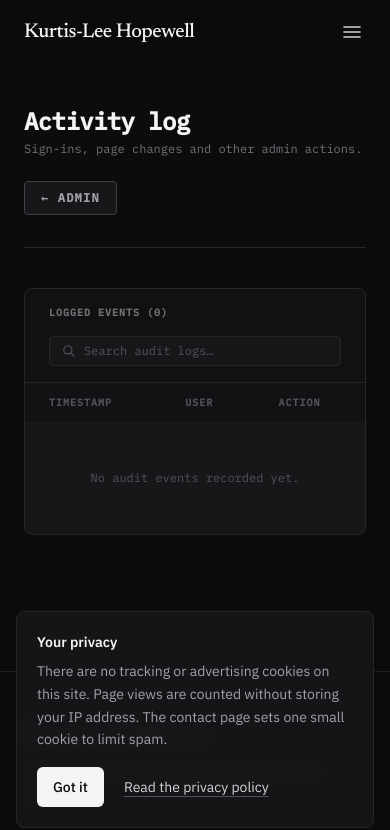
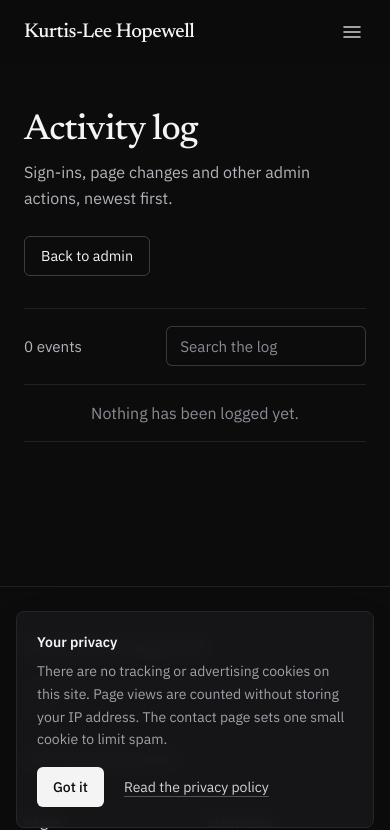
Before and after one commit to Kalmai221/portfolio, a Flask app: page /admin/audit in a window 390 px wide. Shown: the top 830 px of the page. Run offline with Flask 3, Linux system fonts and the light colour scheme; the visitor is signed in with stand-in values (Sample User, id 1); data that the repository does not hold is empty; some libraries are stand-ins or nearby versions.

Commit message:
Redesign the admin activity log
Replace the boxed table with a plain list: action tag and detail on the left,
who and when on the right. Details now show on phones too (the old table hid
them). Search keeps working and the log no longer breaks on entries with no
detail.

Co-Authored-By: Claude Sonnet 5.5 <noreply@anthropic.com>

```diff
--- a/api/templates/audit.html
+++ b/api/templates/audit.html
@@ -1,96 +1,101 @@
 {% extends "layout.html" %}
+{% block title %}Activity log | {{ settings.site_name_first }} {{ settings.site_name_last }}{% endblock %}
 {% block content %}
-<div class="max-w-7xl mx-auto px-6 py-10 space-y-10">
+<style>
+  .aud {
+    --border: rgba(255, 255, 255, 0.09);
+    --text-1: #f4f4f5;
+    --text-2: #b4b4bb;
+    --text-3: #8b8b94;
+    --accent: #d4c5a9;
+  }
+  .aud h1, .aud p, .aud ul { margin: 0; padding: 0; }
+  .aud ul { list-style: none; }
 
-    <!-- Header -->
-    <div class="flex flex-wrap items-end justify-between gap-6 pb-8 border-b border-zinc-800">
+  .aud-head { display: flex; flex-wrap: wrap; align-items: flex-end; justify-content: space-between; gap: 1.5rem; padding-bottom: 2rem; }
+  .aud-head h1 { font-family: Newsreader, Georgia, serif; font-weight: 500; font-size: clamp(2.25rem, 7vw, 3.5rem); line-height: 1.05; letter-spacing: -0.02em; color: var(--text-1); }
+  .aud-head p { margin-top: 0.6rem; max-width: 32rem; line-height: 1.6; color: var(--text-2); }
+  .aud-back {
+    display: inline-flex; align-items: center; min-height: 40px; padding: 0.4rem 1rem; border: 1px solid rgba(255, 255, 255, 0.2); border-radius: 6px;
+    color: var(--text-1); font-size: 0.9rem; text-decoration: none; transition: border-color 0.15s;
+  }
+  .aud-back:hover { border-color: rgba(255, 255, 255, 0.5); }
+  .aud-back:focus-visible { outline: 2px solid var(--accent); outline-offset: 2px; }
+
+  .aud-bar { display: flex; flex-wrap: wrap; align-items: center; justify-content: space-between; gap: 1rem; padding: 1.1rem 0; border-top: 1px solid var(--border); }
+  .aud-count { font-size: 0.95rem; color: var(--text-2); }
+  .aud-input {
+    min-height: 40px; width: 100%; max-width: 18rem; padding: 0.45rem 0.8rem; background: #0c0c0d; border: 1px solid rgba(255, 255, 255, 0.18); border-radius: 6px;
+    color: var(--text-1); font: inherit; font-size: 0.95rem; transition: border-color 0.15s, box-shadow 0.15s;
+  }
+  .aud-input::placeholder { color: var(--text-3); }
+  .aud-input:hover { border-color: rgba(255, 255, 255, 0.32); }
+  .aud-input:focus { outline: none; border-color: var(--accent); box-shadow: 0 0 0 3px rgba(212, 197, 169, 0.18); }
+
+  .aud-list { border-top: 1px solid var(--border); }
+  .aud-list li { display: grid; grid-template-columns: minmax(0, 1fr); gap: 0.4rem; padding: 1rem 0; border-bottom: 1px solid var(--border); }
+  @media (min-width: 760px) { .aud-list li { grid-template-columns: minmax(0, 1fr) 13rem; gap: 2rem; align-items: baseline; } }
+  .aud-main { display: flex; flex-wrap: wrap; align-items: baseline; gap: 0.5rem 0.9rem; min-width: 0; }
+  .aud-tag {
+    display: inline-block; padding: 0.1rem 0.6rem; border: 1px solid var(--border); border-radius: 4px;
+    font-family: "IBM Plex Mono", ui-monospace, monospace; font-size: 0.8rem; color: var(--text-1); white-space: nowrap;
+  }
+  .aud-tag.is-warn { color: #fca5a5; border-color: rgba(248, 113, 113, 0.45); background: rgba(248, 113, 113, 0.08); }
+  .aud-detail { min-width: 0; color: var(--text-2); line-height: 1.5; overflow-wrap: anywhere; }
+  .aud-meta { display: flex; flex-direction: column; gap: 0.1rem; font-size: 0.85rem; color: var(--text-3); }
+  @media (min-width: 760px) { .aud-meta { text-align: right; } }
+  .aud-meta .aud-user { color: var(--text-2); }
+  .aud-meta time { font-family: "IBM Plex Mono", ui-monospace, monospace; font-size: 0.8rem; white-space: nowrap; }
+  .aud-empty { padding: 2.5rem 0; text-align: center; color: var(--text-3); }
+</style>
+
+<div class="aud max-w-5xl mx-auto px-6 py-12">
+
+    <header class="aud-head">
         <div>
-            <div class="flex items-center gap-3 mb-1">
-                <h1 class="text-2xl font-bold tracking-tight text-zinc-100 font-mono">Activity log</h1>
-            </div>
-            <p class="text-zinc-500 text-xs font-mono">Sign-ins, page changes and other admin actions.</p>
+            <h1>Activity log</h1>
+            <p>Sign-ins, page changes and other admin actions, newest first.</p>
         </div>
-        <div class="flex items-center gap-3">
-            <a href="/admin"
-               class="px-4 py-2 text-xs font-semibold font-mono uppercase tracking-widest text-zinc-400 bg-zinc-900 border border-zinc-700 rounded hover:border-zinc-500 hover:text-zinc-100 transition-all">
-                ← Admin
-            </a>
+        <a href="/admin" class="aud-back">Back to admin</a>
+    </header>
+
+    <div class="aud-bar">
+        <p class="aud-count">{{ entries|length }} {{ 'event' if entries|length == 1 else 'events' }}</p>
+        <div>
+            <label for="log-filter" class="sr-only">Search the activity log</label>
+            <input id="log-filter" class="aud-input" type="search" placeholder="Search the log" oninput="filterLogs(this.value)" autocomplete="off">
         </div>
     </div>
 
-    <!-- Log Table Card -->
-    <div class="bg-zinc-900 border border-zinc-800 rounded-lg overflow-hidden">
-        <div class="flex flex-col sm:flex-row items-start sm:items-center justify-between px-6 py-4 border-b border-zinc-800 bg-zinc-950/50 gap-4">
-            <div class="flex items-center gap-2">
-                <span class="text-[10px] font-mono font-semibold text-zinc-500 uppercase tracking-widest">Logged Events ({{ entries|length }})</span>
+    <ul class="aud-list" id="logs-tbody">
+        {% for log in entries %}
+        {% set lvl = log.level|lower if log.level else 'info' %}
+        <li class="log-row" data-search="{{ log.action|lower }} {{ (log.detail or '')|lower }} {{ (log.user or '')|lower }}">
+            <div class="aud-main">
+                <span class="aud-tag{{ ' is-warn' if lvl in ['warn', 'warning', 'error', 'critical'] else '' }}">{{ log.action }}</span>
+                <span class="aud-detail">{{ log.detail or 'No details' }}</span>
             </div>
-            <div class="flex items-center gap-2 bg-zinc-900 border border-zinc-800 rounded px-3 py-1.5 focus-within:border-zinc-600 transition-colors w-full sm:w-auto">
-                <svg class="w-3.5 h-3.5 text-zinc-600 shrink-0" fill="none" stroke="currentColor" viewBox="0 0 24 24"><path stroke-linecap="round" stroke-linejoin="round" stroke-width="2" d="M21 21l-6-6m2-5a7 7 0 11-14 0 7 7 0 0114 0"/></svg>
-                <input type="text" placeholder="Search audit logs…" oninput="filterLogs(this.value)"
-                    class="bg-transparent outline-none text-xs font-mono text-zinc-300 placeholder-zinc-600 w-full sm:w-48">
+            <div class="aud-meta">
+                <span class="aud-user">{{ log.user or 'anonymous' }}</span>
+                <time>{{ log.timestamp.strftime('%Y-%m-%d %H:%M:%S') if log.timestamp.strftime is defined else log.timestamp }}</time>
             </div>
-        </div>
-
-        <table class="w-full text-left border-collapse">
-            <thead>
-                <tr class="bg-zinc-950/40">
-                    <th class="px-6 py-3 text-[10px] font-mono font-semibold text-zinc-600 uppercase tracking-widest">Timestamp</th>
-                    <th class="px-6 py-3 text-[10px] font-mono font-semibold text-zinc-600 uppercase tracking-widest">User</th>
-                    <th class="px-6 py-3 text-[10px] font-mono font-semibold text-zinc-600 uppercase tracking-widest">Action</th>
-                    <th class="px-6 py-3 text-[10px] font-mono font-semibold text-zinc-600 uppercase tracking-widest hidden md:table-cell">Detail Payload</th>
-                </tr>
-            </thead>
-            <tbody id="logs-tbody" class="divide-y divide-zinc-800/60 font-mono text-xs">
-                {% for log in entries %}
-                <tr class="hover:bg-zinc-800/30 transition-colors log-row" data-search="{{ log.action|lower }} {{ log.detail|lower }} {{ log.user|lower }}">
-                    <td class="px-6 py-4 text-zinc-400 whitespace-nowrap">
-                        {{ log.timestamp.strftime('%Y-%m-%d %H:%M:%S') if log.timestamp.strftime is defined else log.timestamp }}
-                    </td>
-                    <td class="px-6 py-4 text-zinc-200">
-                        <span class="inline-flex items-center gap-1.5 px-2 py-0.5 rounded bg-zinc-800 border border-zinc-700 text-[10px]">
-                            <span class="w-1.5 h-1.5 rounded-full bg-brand"></span>
-                            {{ log.user or 'anonymous' }}
-                        </span>
-                    </td>
-                    <td class="px-6 py-4">
-                        {% set lvl = log.level|lower if log.level else 'info' %}
-                        <span class="px-2 py-0.5 rounded text-[10px] font-bold uppercase tracking-wider
-                            {{ 'bg-red-500/10 border border-red-500/30 text-red-400' if lvl in ['warn', 'warning', 'error', 'critical'] else 'bg-brand/10 border border-brand/20 text-brand' }}">
-                            {{ log.action }}
-                        </span>
-                    </td>
-                    <td class="px-6 py-4 text-zinc-500 max-w-md truncate hidden md:table-cell">
-                        {{ log.detail or '—' }}
-                    </td>
-                </tr>
-                {% else %}
-                <tr>
-                    <td colspan="4" class="px-6 py-12 text-center text-xs font-mono text-zinc-600">
-                        No audit events recorded yet.
-                    </td>
-                </tr>
-                {% endfor %}
-            </tbody>
-        </table>
-        <div id="no-log-results" class="hidden px-6 py-12 text-center text-xs font-mono text-zinc-600">
-            No audit records match your search query.
-        </div>
-    </div>
+        </li>
+        {% else %}
+        <li><p class="aud-empty">Nothing has been logged yet.</p></li>
+        {% endfor %}
+    </ul>
+    <p id="no-log-results" class="aud-empty" style="display:none">No events match your search.</p>
 </div>
 
 <script>
 function filterLogs(query) {
-    const q = query.toLowerCase();
+    const q = query.trim().toLowerCase();
     const rows = document.querySelectorAll('.log-row');
     let count = 0;
     rows.forEach(r => {
-        const text = r.getAttribute('data-search') || '';
-        if (text.includes(q)) {
-            r.style.display = '';
-            count++;
-        } else {
-            r.style.display = 'none';
-        }
+        const match = (r.getAttribute('data-search') || '').includes(q);
+        r.style.display = match ? '' : 'none';
+        if (match) count++;
     });
     const noRes = document.getElementById('no-log-results');
     if (noRes) noRes.style.display = (count === 0 && rows.length > 0) ? 'block' : 'none';
```
